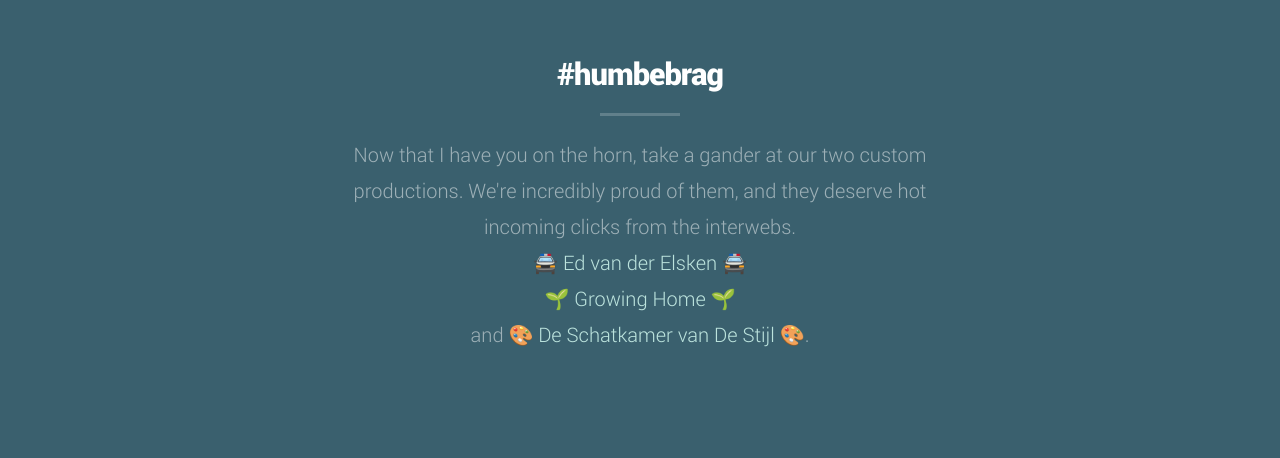
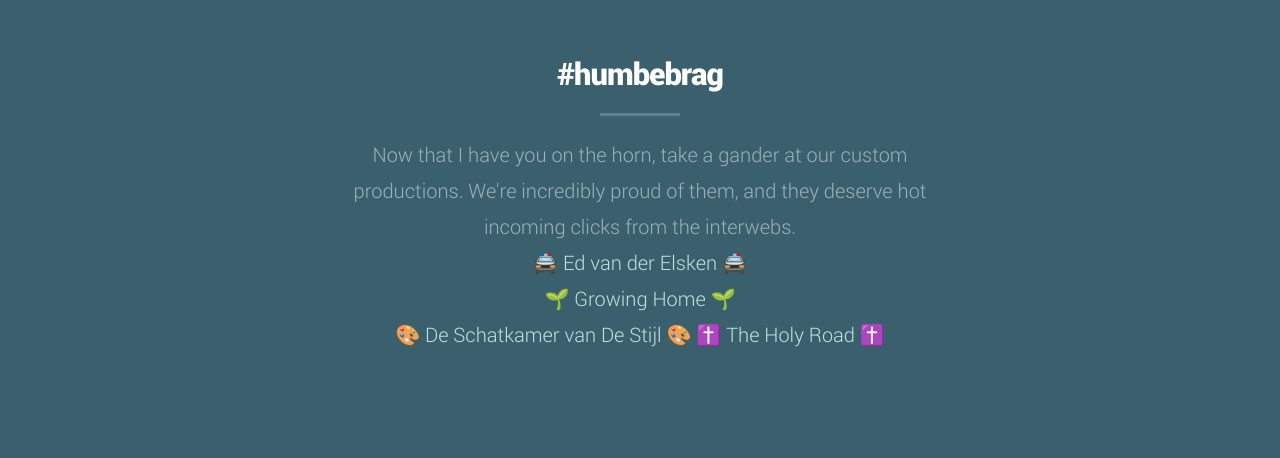
Before and after one commit to scrollytelling/gone, a website: page index.html in a window 1280 px wide. Shown: the part 1740-2198 px from the top of the page. Drawn offline with Linux system fonts and the light colour scheme; files whose address does not match are found by name.

Commit message:
added The Holy Road

```diff
--- a/index.html
+++ b/index.html
@@ -202,12 +202,13 @@
 	     		<h2 class="h01">#humbebrag</h2>
 
 		      <p class="lead">
-            Now that I have you on the horn, take a gander at our two custom productions.
+            Now that I have you on the horn, take a gander at our custom productions.
             We're incredibly proud of them, and they deserve hot incoming clicks from the
             interwebs.<br>
             <a href="https://edvanderelsken.amsterdam/">🚔 Ed van der Elsken 🚔</a><br>
             <a href="https://www.growinghome.earth/">🌱 Growing Home 🌱</a><br>
-             and <a href="https://www.deschatkamervandestijl.nl/">🎨 De Schatkamer van De Stijl 🎨</a>.
+            <a href="https://www.deschatkamervandestijl.nl/">🎨 De Schatkamer van De Stijl 🎨</a>
+            <a href="https://www.theholyroad.org/">✝️ The Holy Road ✝️</a>
 				</p>
 
    		</div>
```
